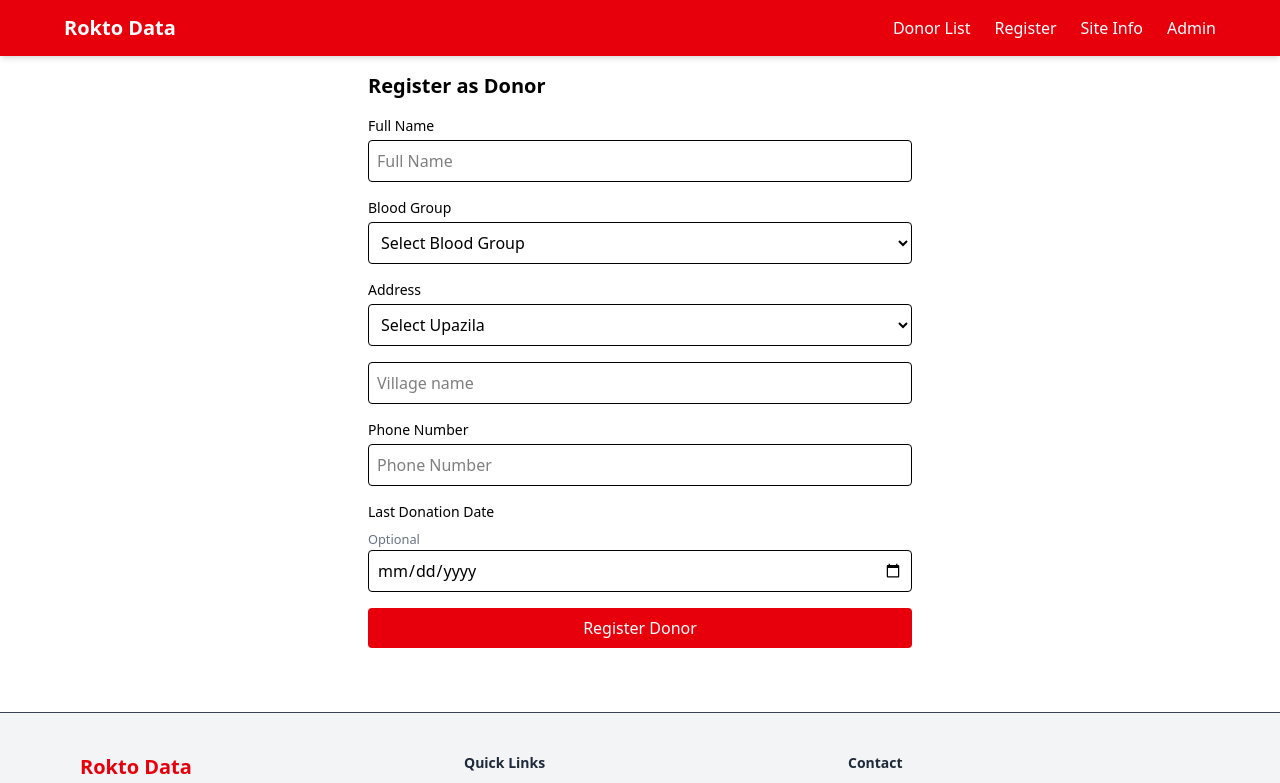
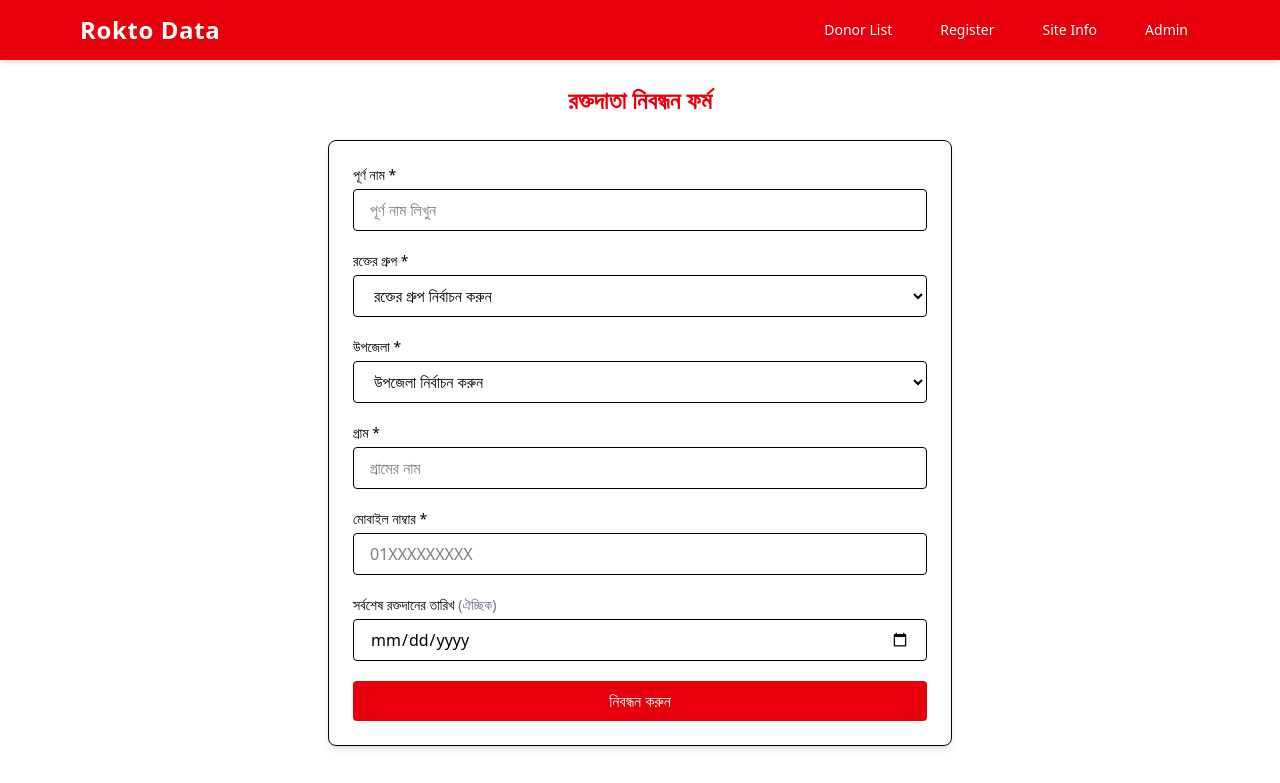
Before and after one commit to gmreazahmed/blood-donors-list, a React (Vite) app: page /register in a window 1280 px wide. Shown: the top 783 px of the page. Built offline with nearby package versions, Linux system fonts and the light colour scheme.

Commit message:
ban, optimize

```diff
--- a/src/components/DonorCard.tsx
+++ b/src/components/DonorCard.tsx
@@ -1,7 +1,6 @@
-import { useState } from "react";
+import { useState, useEffect } from "react";
 import { doc, updateDoc } from "firebase/firestore";
 import { db } from "../firebase/config";
-
 
 type Donor = {
   id: string;
@@ -16,36 +15,79 @@ type Donor = {
 
 export default function DonorCard({ donor }: { donor: Donor }) {
   const [editDate, setEditDate] = useState(donor.lastDonateDate || "");
+  const [daysAgo, setDaysAgo] = useState<number | null>(null);
+
+  useEffect(() => {
+    if (editDate) {
+      const diff = Math.floor(
+        (new Date().getTime() - new Date(editDate).getTime()) / (1000 * 60 * 60 * 24)
+      );
+      setDaysAgo(diff);
+    } else {
+      setDaysAgo(null);
+    }
+  }, [editDate]);
 
   const handleUpdate = async () => {
     if (!editDate) return;
+    alert("যেহেতু জনস্বার্থে সবার জন্য উন্মুক্ত এজন্য ভুল তথ্য প্রদান করবেন না, অনুগ্রহ সঠিক তথ্যটি তথ্য প্রদান করুন।");
     const ref = doc(db, "donors", donor.id);
     await updateDoc(ref, { lastDonateDate: editDate });
-    alert("Last donate date updated.");
+    alert("সর্বশেষ রক্তদানের তারিখ আপডেট হয়েছে।");
   };
 
+  const isAvailable = daysAgo !== null && daysAgo >= 90;
+
   return (
-    <div className="border p-4 rounded shadow-sm bg-white">
-      <h3 className="font-bold text-lg">{donor.name}</h3>
-      <p><span className="font-semibold">Blood:</span> {donor.bloodGroup}</p>
-      <p><span className="font-semibold">Address:</span> {donor.village}, {donor.union}, {donor.upazila}</p>
-      <p><span className="font-semibold">Phone:</span> {donor.phone}</p>
-      <div className="mt-2">
-            <label className="block mb-1">Last Donate Date:</label>
+    <div className="relative border rounded-xl shadow-md p-6 bg-white hover:shadow-lg transition duration-300">
+      {/* Available Badge */}
+      {isAvailable && (
+        <div className="absolute top-3 right-3 bg-green-100 text-green-700 text-xs font-semibold px-2 py-1 rounded">
+          🟢 Available
+        </div>
+      )}
+
+      <div className="flex flex-col gap-1 mb-3">
+        <h3 className="text-2xl font-bold text-gray-800">{donor.name}</h3>
+        <p className="text-sm font-bold text-gray-700"><span className="font-medium">রক্তের গ্রুপ:</span> {donor.bloodGroup}</p>
+        <p className="text-sm text-gray-700"><span className="font-medium">ঠিকানা:</span> {donor.village}, {donor.union}, {donor.upazila}</p>
+        <p className="text-sm text-gray-700 flex items-center gap-2">
+          <span className="font-medium">ফোন:</span>{" "}
+          <span className="font-bold text-black">{donor.phone}</span>
+          <a
+            href={`tel:${donor.phone}`}
+            className="border border-green-500 text-green-500 hover:bg-green-500 hover:text-white text-xs px-3 py-1 rounded transition
+"
+          >
+            কল করুন
+          </a>
+        </p>
+      </div>
+
+      <div className="border-t pt-3 mt-3">
+        <label className="text-sm font-medium text-gray-700 block mb-1">
+          সর্বশেষ রক্তদানের তারিখ:
+        </label>
+        <div className="flex flex-wrap items-center gap-3">
           <input
             type="date"
             value={editDate}
-                onChange={e => setEditDate(e.target.value)}
-                className="border p-1 rounded mr-2"
+            onChange={(e) => setEditDate(e.target.value)}
+            className="border rounded px-3 py-1 text-sm text-gray-800 shadow-sm"
           />
           <button
             onClick={handleUpdate}
-                className="bg-blue-500 text-white px-2 py-1 rounded hover:bg-blue-600 text-sm"
+            className="border border-green-500 text-green-500 hover:bg-green-500 hover:text-white px-4 py-1 rounded text-sm transition"
           >
-                Update Date
+            আপডেট করুন
           </button>
         </div>
-
+        {daysAgo !== null && (
+          <p className="text-xs text-gray-600 mt-2">
+            সর্বশেষ রক্তদান হয়েছে <span className="font-semibold">{daysAgo}</span> দিন আগে।
+          </p>
+        )}
+      </div>
     </div>
   );
 }
--- a/src/components/Footer.tsx
+++ b/src/components/Footer.tsx
@@ -6,28 +6,29 @@ export default function Footer() {
       <div className="max-w-6xl mx-auto px-4 py-10 grid grid-cols-1 md:grid-cols-3 gap-8">
         {/* Section 1: Logo/Name */}
         <div>
-          <h2 className="text-xl font-bold text-red-600 mb-2">Rokto Data</h2>
-          <p>Connecting donors and recipients easily, reliably, and quickly in your local area.</p>
+          <h2 className="text-xl font-bold text-red-600 mb-2">রক্ত ডেটা</h2>
+          <p className="text-sm leading-relaxed">
+            আপনার এলাকায় সহজে, দ্রুত ও নির্ভরযোগ্যভাবে রক্তদাতা ও প্রাপককে সংযুক্ত করতে আমরা কাজ করি।
+          </p>
         </div>
 
         {/* Section 2: Quick Links */}
         <div>
-          <h3 className="font-semibold text-gray-800 mb-2">Quick Links</h3>
+          <h3 className="font-semibold text-gray-800 mb-2">প্রয়োজনীয় লিঙ্ক</h3>
           <ul className="space-y-1">
-            <li><Link to="/" className="hover:text-red-600">Donor List</Link></li>
-            <li><Link to="/register" className="hover:text-red-600">Register Donor</Link></li>
-            <li><Link to="/siteinfo" className="hover:text-red-600">Site Info</Link></li>
+            <li><Link to="/" className="hover:text-red-600">রক্তদাতা তালিকা</Link></li>
+            <li><Link to="/register" className="hover:text-red-600">রক্তদাতা নিবন্ধন</Link></li>
+            <li><Link to="/siteinfo" className="hover:text-red-600">সাইট তথ্য</Link></li>
           </ul>
         </div>
 
         {/* Section 3: Contact */}
         <div>
-          <h3 className="font-semibold text-gray-800 mb-2">Contact</h3>
-          <ul className="space-y-1">
-            <li><span className="font-medium">Phone:</span> +880123456789</li>
-            <li><span className="font-medium">Email:</span> support@roktodata.com</li>
+          <h3 className="font-semibold text-gray-800 mb-2">যোগাযোগ</h3>
+          <ul className="space-y-1 text-sm">
+            <li><span className="font-medium">ফোন:</span> +৮৮০১২৩৪৫৬৭৮৯</li>
+            <li><span className="font-medium">ইমেইল:</span> support@roktodata.com</li>
             <li className="flex gap-4 mt-2">
-              {/* Replace these with actual icons if needed */}
               <a href="#" className="hover:text-red-600">Facebook</a>
               <a href="#" className="hover:text-red-600">Instagram</a>
             </li>
@@ -36,7 +37,7 @@ export default function Footer() {
       </div>
 
       <div className="text-center border-t py-4 text-xs text-gray-500">
-        &copy; {new Date().getFullYear()} Rokto Data. All rights reserved.
+        &copy; {new Date().getFullYear()} রক্ত ডেটা. সর্বস্বত্ব সংরক্ষিত।
       </div>
     </footer>
   );
--- a/src/components/Navbar.tsx
+++ b/src/components/Navbar.tsx
@@ -6,27 +6,71 @@ export default function Navbar() {
   const [open, setOpen] = useState(false);
 
   return (
-    <nav className="bg-red-600 text-white px-4 py-3 shadow-md">
-      <div className="max-w-6xl mx-auto flex justify-between items-center">
-        <Link to="/" className="text-white text-lg font-semibold">
-        <h1 className="text-xl font-bold">Rokto Data</h1>
+    <nav className="bg-red-600 text-white shadow-md">
+      <div className="max-w-6xl mx-auto px-4 py-3 flex justify-between items-center">
+        {/* Logo */}
+        <Link to="/" className="text-white text-2xl font-bold tracking-wide">
+          Rokto Data
         </Link>
 
-        {/* Logo */}
-
-        {/* Mobile menu toggle */}
-        <button className="md:hidden" onClick={() => setOpen(!open)}>
-          {open ? <X size={24} /> : <Menu size={24} />}
+        {/* Mobile Menu Button */}
+        <button
+          className="md:hidden focus:outline-none"
+          onClick={() => setOpen(!open)}
+        >
+          {open ? <X size={28} /> : <Menu size={28} />}
         </button>
 
-        {/* Navigation links */}
-        <ul className={`md:flex gap-6 ${open ? "block mt-4" : "hidden"} md:mt-0`}>
-          <li><Link to="/" className="block py-1">Donor List</Link></li>
-          <li><Link to="/register" className="block py-1">Register</Link></li>
-          <li><Link to="/siteinfo" className="block py-1">Site Info</Link></li>
-          <li><Link to="/admin" className="block py-1">Admin</Link></li>
+        {/* Desktop Menu */}
+        <ul className="hidden md:flex gap-6 text-sm font-medium">
+          <NavItem to="/">Donor List</NavItem>
+          <NavItem to="/register">Register</NavItem>
+          <NavItem to="/siteinfo">Site Info</NavItem>
+          <NavItem to="/admin">Admin</NavItem>
         </ul>
       </div>
+
+      {/* Mobile Dropdown Menu */}
+      {open && (
+        <div className="md:hidden px-4 pb-4">
+          <ul className="space-y-2 text-base">
+            <NavItem to="/" mobile onClick={() => setOpen(false)}>
+              Donor List
+            </NavItem>
+            <NavItem to="/register" mobile onClick={() => setOpen(false)}>
+              Register
+            </NavItem>
+            <NavItem to="/siteinfo" mobile onClick={() => setOpen(false)}>
+              Site Info
+            </NavItem>
+            <NavItem to="/admin" mobile onClick={() => setOpen(false)}>
+              Admin
+            </NavItem>
+          </ul>
+        </div>
+      )}
     </nav>
   );
 }
+
+function NavItem({
+  to,
+  children,
+  mobile = false,
+  onClick,
+}: {
+  to: string;
+  children: React.ReactNode;
+  mobile?: boolean;
+  onClick?: () => void;
+}) {
+  const baseStyle =
+    "block px-3 py-2 rounded hover:bg-white hover:text-red-600 transition duration-200";
+  return (
+    <li>
+      <Link to={to} onClick={onClick} className={baseStyle + (mobile ? " w-full" : "")}>
+        {children}
+      </Link>
+    </li>
+  );
+}
--- a/src/pages/Home.tsx
+++ b/src/pages/Home.tsx
@@ -20,7 +20,6 @@ const bloodGroups = ["A+", "A-", "B+", "B-", "AB+", "AB-", "O+", "O-"];
 const upazilas = Object.keys(areaData);
 
 export default function Home() {
-  // Declare donors state here with correct type
   const [donors, setDonors] = useState<Donor[]>([]);
   const [blood, setBlood] = useState("");
   const [upazila, setUpazila] = useState("");
@@ -56,72 +55,71 @@ export default function Home() {
   return (
     <div className="p-4 max-w-5xl mx-auto">
       <RegBtn />
-      <h2 className="text-xl font-bold mb-4">Donor List</h2>
 
-      <div className="flex flex-wrap gap-4 mb-6">
+      <h2 className="text-3xl font-semibold mb-4 text-gray-800">
+        রক্ত দানকারীদের তালিকা-
+      </h2>
+
+      <div className="flex flex-wrap gap-3 mb-6">
         <input
           type="text"
-          placeholder="Search by name or phone"
+          placeholder="নাম বা ফোন দিয়ে খুঁজুন"
           value={search}
           onChange={e => setSearch(e.target.value)}
-          className="border p-2 rounded w-full sm:w-auto flex-1"
+          className="flex-grow min-w-[200px] px-3 py-2 border shadow-md rounded-xl focus:outline-none focus:ring-1 focus:ring-red-500"
         />
         <select
           value={blood}
           onChange={e => setBlood(e.target.value)}
-          className="border p-2 rounded"
+          className="w-36 px-3 py-2 border border shadow-md rounded-xl focus:outline-none focus:ring-1 focus:ring-red-500"
         >
-          <option value="">All Blood Groups</option>
+          <option value="">রক্তের গ্রুপ</option>
           {bloodGroups.map(bg => (
-            <option key={bg} value={bg}>
-              {bg}
-            </option>
+            <option key={bg} value={bg}>{bg}</option>
           ))}
         </select>
         <select
           value={upazila}
           onChange={e => {
             setUpazila(e.target.value);
-            setUnion(""); // reset union when upazila changes
+            setUnion("");
           }}
-          className="border p-2 rounded"
+          className="w-36 px-3 py-2 border border shadow-md rounded-xl focus:outline-none focus:ring-1 focus:ring-red-500"
         >
-          <option value="">All Upazilas</option>
+          <option value="">উপজেলা</option>
           {upazilas.map(area => (
-            <option key={area} value={area}>
-              {area}
-            </option>
+            <option key={area} value={area}>{area}</option>
           ))}
         </select>
         {upazila && (
           <select
             value={union}
             onChange={e => setUnion(e.target.value)}
-            className="border p-2 rounded"
+            className="w-36 px-3 py-2 border border-gray-300 rounded focus:outline-none focus:ring-1 focus:ring-red-500"
           >
-            <option value="">All Unions</option>
+            <option value="">ইউনিয়ন</option>
             {areaData[upazila].map(un => (
-              <option key={un} value={un}>
-                {un}
-              </option>
+              <option key={un} value={un}>{un}</option>
             ))}
           </select>
         )}
       </div>
 
-      <div className="grid gap-4 sm:grid-cols-2">
-        {donors.map(donor => (
-          <DonorCard key={donor.id} donor={donor} />
-        ))}
+      <div className="grid grid-cols-1 sm:grid-cols-2 gap-5">
+        {donors.length === 0 ? (
+          <p className="col-span-full text-center text-gray-500">কোনো ডোনার পাওয়া যায়নি</p>
+        ) : (
+          donors.map(donor => <DonorCard key={donor.id} donor={donor} />)
+        )}
       </div>
 
       {donors.length >= showCount && (
-        <div className="text-center mt-6">
+        <div className="text-center mt-8">
           <button
             onClick={() => setShowCount(prev => prev + 10)}
-            className="bg-red-600 text-white px-4 py-2 rounded hover:bg-red-700"
+            className="bg-red-600 text-white px-5 py-2 rounded hover:bg-red-700 transition"
           >
-            Show More
+            আরও দেখুন
           </button>
         </div>
       )}
--- a/src/pages/Register.tsx
+++ b/src/pages/Register.tsx
@@ -3,9 +3,6 @@ import { addDoc, collection, Timestamp } from "firebase/firestore";
 import { db } from "../firebase/config";
 import { areaData } from "../data/upazila-union";
 import { useNavigate } from "react-router-dom";
-
-
-
 
 export default function Register() {
   const navigate = useNavigate();
@@ -16,26 +13,34 @@ export default function Register() {
     union: "",
     village: "",
     phone: "",
-    lastDonateDate: ""
+    lastDonateDate: "",
   });
   const [success, setSuccess] = useState(false);
 
-  const handleChange = (e: React.ChangeEvent<HTMLInputElement | HTMLSelectElement>) => {
+  const handleChange = (
+    e: React.ChangeEvent<HTMLInputElement | HTMLSelectElement>
+  ) => {
     setForm({ ...form, [e.target.name]: e.target.value });
   };
 
   const handleSubmit = async (e: React.FormEvent) => {
     e.preventDefault();
 
-    if (!form.name || !form.bloodGroup || !form.upazila || !form.union || !form.phone) {
-      alert("Please fill all required fields.");
+    if (
+      !form.name ||
+      !form.bloodGroup ||
+      !form.upazila ||
+      !form.union ||
+      !form.phone
+    ) {
+      alert("অনুগ্রহ করে সব প্রয়োজনীয় ঘর পূরণ করুন।");
       return;
     }
 
     try {
       await addDoc(collection(db, "donors"), {
         ...form,
-        createdAt: Timestamp.now()
+        createdAt: Timestamp.now(),
       });
       setForm({
         name: "",
@@ -44,7 +49,7 @@ export default function Register() {
         union: "",
         village: "",
         phone: "",
-        lastDonateDate: ""
+        lastDonateDate: "",
       });
       setSuccess(true);
       navigate("/");
@@ -57,85 +62,134 @@ export default function Register() {
   };
 
   return (
-    <div className="p-4 max-w-xl mx-auto">
-      <h2 className="text-xl font-bold mb-4">Register as Donor</h2>
+    <div className="max-w-2xl mx-auto p-6">
+      <h2 className="text-2xl font-bold text-center text-red-600 mb-6">
+        রক্তদাতা নিবন্ধন ফর্ম
+      </h2>
 
       {success && (
-        <div className="bg-green-100 text-green-800 p-2 rounded mb-4">
-          ✅ Donor successfully registered!
+        <div className="bg-green-100 text-green-800 border border-green-300 rounded px-4 py-2 mb-4">
+          ✅ সফলভাবে নিবন্ধন সম্পন্ন হয়েছে!
         </div>
       )}
 
-      <form onSubmit={handleSubmit} className="space-y-4">
-        <label className="block text-sm font-medium mb-1">Full Name</label>
+      <form
+        onSubmit={handleSubmit}
+        className="bg-white shadow-md border rounded-lg p-6 space-y-5"
+      >
+        <div>
+          <label className="block text-sm font-medium mb-1">পূর্ণ নাম *</label>
           <input
             type="text"
             name="name"
-          placeholder="Full Name"
+            placeholder="পূর্ণ নাম লিখুন"
             value={form.name}
             onChange={handleChange}
-          className="border p-2 w-full rounded"
+            className="border rounded w-full px-4 py-2 focus:outline-none focus:ring-2 focus:ring-red-400"
             required
           />
-        <label className="block text-sm font-medium mb-1">Blood Group</label>
-        <select name="bloodGroup" value={form.bloodGroup} onChange={handleChange} className="border p-2 w-full rounded" required>
-          <option value="">Select Blood Group</option>
-          {["A+", "A-", "B+", "B-", "AB+", "AB-", "O+", "O-"].map(bg => (
-            <option key={bg} value={bg}>{bg}</option>
+        </div>
+
+        <div>
+          <label className="block text-sm font-medium mb-1">রক্তের গ্রুপ *</label>
+          <select
+            name="bloodGroup"
+            value={form.bloodGroup}
+            onChange={handleChange}
+            className="border rounded w-full px-4 py-2 focus:outline-none focus:ring-2 focus:ring-red-400"
+            required
+          >
+            <option value="">রক্তের গ্রুপ নির্বাচন করুন</option>
+            {["A+", "A-", "B+", "B-", "AB+", "AB-", "O+", "O-"].map((bg) => (
+              <option key={bg} value={bg}>
+                {bg}
+              </option>
             ))}
           </select>
-        <label className="block text-sm font-medium mb-1">Address</label>
-        <select name="upazila" value={form.upazila} onChange={handleChange} className="border p-2 w-full rounded" required>
-          <option value="">Select Upazila</option>
-          {Object.keys(areaData).map(area => (
-            <option key={area} value={area}>{area}</option>
+        </div>
+
+        <div>
+          <label className="block text-sm font-medium mb-1">উপজেলা *</label>
+          <select
+            name="upazila"
+            value={form.upazila}
+            onChange={handleChange}
+            className="border rounded w-full px-4 py-2 focus:outline-none focus:ring-2 focus:ring-red-400"
+            required
+          >
+            <option value="">উপজেলা নির্বাচন করুন</option>
+            {Object.keys(areaData).map((area) => (
+              <option key={area} value={area}>
+                {area}
+              </option>
             ))}
           </select>
+        </div>
 
         {form.upazila && (
-          <select name="union" value={form.union} onChange={handleChange} className="border p-2 w-full rounded" required>
-            <option value="">Select Union</option>
-            {areaData[form.upazila].map(union => (
-              <option key={union} value={union}>{union}</option>
+          <div>
+            <label className="block text-sm font-medium mb-1">ইউনিয়ন *</label>
+            <select
+              name="union"
+              value={form.union}
+              onChange={handleChange}
+              className="border rounded w-full px-4 py-2 focus:outline-none focus:ring-2 focus:ring-red-400"
+              required
+            >
+              <option value="">ইউনিয়ন নির্বাচন করুন</option>
+              {areaData[form.upazila].map((union) => (
+                <option key={union} value={union}>
+                  {union}
+                </option>
               ))}
             </select>
+          </div>
         )}
 
+        <div>
+          <label className="block text-sm font-medium mb-1">গ্রাম *</label>
           <input
             type="text"
             name="village"
             value={form.village}
             onChange={handleChange}
-          placeholder="Village name"
-          className="border p-2 w-full rounded"
+            placeholder="গ্রামের নাম"
+            className="border rounded w-full px-4 py-2 focus:outline-none focus:ring-2 focus:ring-red-400"
             required
           />
+        </div>
 
-        <label className="block text-sm font-medium mb-1">Phone Number</label>
+        <div>
+          <label className="block text-sm font-medium mb-1">মোবাইল নাম্বার *</label>
           <input
             type="tel"
             name="phone"
-          placeholder="Phone Number"
             value={form.phone}
             onChange={handleChange}
-          className="border p-2 w-full rounded"
+            placeholder="01XXXXXXXXX"
+            className="border rounded w-full px-4 py-2 focus:outline-none focus:ring-2 focus:ring-red-400"
             required
           />
-        <label className="block text-sm font-medium mb-1">Last Donation Date</label>
-         <small className="text-gray-500 mb-2">Optional</small>
+        </div>
+
+        <div>
+          <label className="block text-sm font-medium mb-1">
+            সর্বশেষ রক্তদানের তারিখ <span className="text-gray-500">(ঐচ্ছিক)</span>
+          </label>
           <input
             type="date"
             name="lastDonateDate"
             value={form.lastDonateDate}
             onChange={handleChange}
-          className="border p-2 w-full rounded"
+            className="border rounded w-full px-4 py-2 focus:outline-none focus:ring-2 focus:ring-red-400"
           />
+        </div>
 
         <button
           type="submit"
-          className="bg-red-600 text-white px-4 py-2 rounded hover:bg-red-700 w-full"
+          className="w-full bg-red-600 hover:bg-red-700 text-white font-medium py-2 px-4 rounded transition"
         >
-          Register Donor
+          নিবন্ধন করুন
         </button>
       </form>
     </div>
```
Lines whose indentation alone changed are shown as unchanged.
